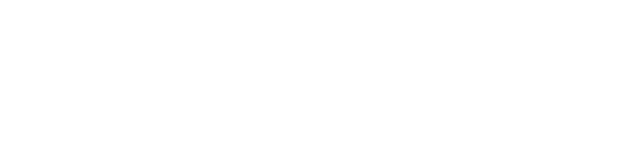
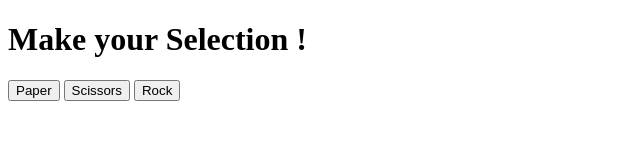
Before and after one commit to Fralop/Rock_paper_scissors, a plain HTML site: page index.html in a window 1280 px wide. Shown: the whole page, without its empty margins (0-640 px from the left). Drawn offline with Linux system fonts and the light colour scheme.

Commit message:
Added the 3 buttons in the html file

```diff
--- a/index.html
+++ b/index.html
@@ -7,6 +7,9 @@
     <script src="script.js" defer></script>
 </head>
 <body>
-
+    <h1>Make your Selection !</h1>
+    <button id="Pa">Paper</button>
+    <button id="Sc">Scissors</button>
+    <button id="Ro">Rock</button>
 </body>
 </html>
```
